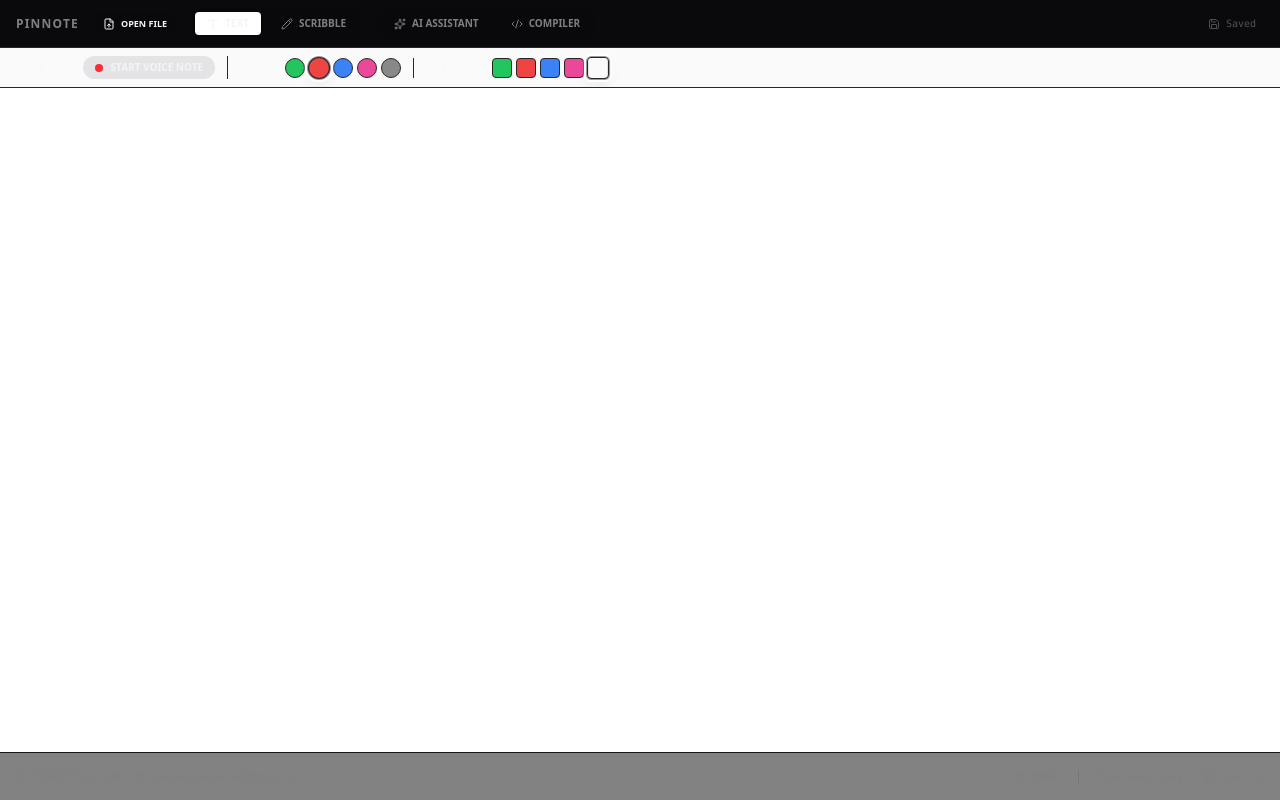
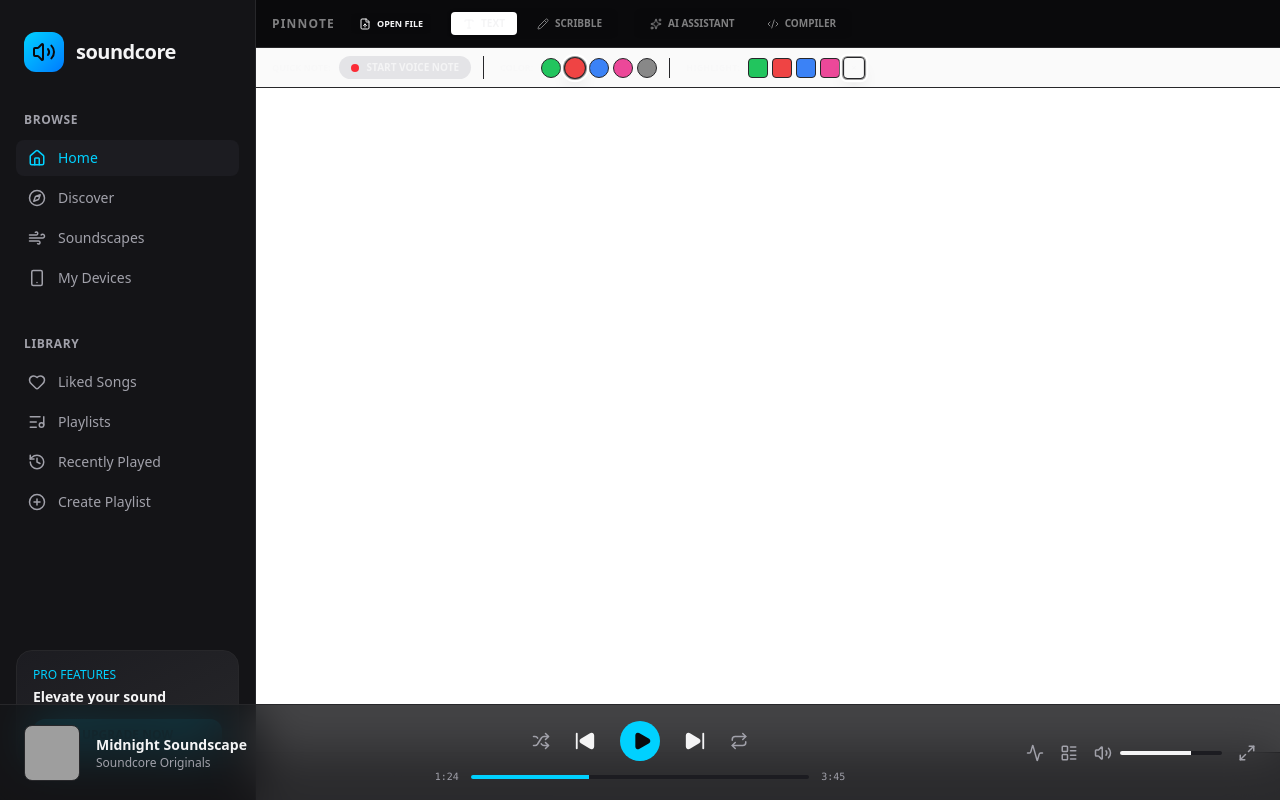
Before and after one commit to JJ2025-1/PINNOTE, a Next.js app: page / in a window 1280 px wide. Built offline with nearby package versions, Linux system fonts and the light colour scheme; grey boxes are pictures that could not be loaded.

Commit message:
feat: integrate PLAYBOI sidebar and player into RootLayout

```diff
--- a/app/layout.tsx
+++ b/app/layout.tsx
@@ -1,6 +1,8 @@
 import type { Metadata } from "next";
 import { Geist, Geist_Mono } from "next/font/google";
 import "./globals.css";
+import { Sidebar } from "@/components/Sidebar";
+import { Player } from "@/components/Player";
 
 const geistSans = Geist({
   variable: "--font-geist-sans",
@@ -13,8 +15,8 @@ const geistMono = Geist_Mono({
 });
 
 export const metadata: Metadata = {
-  title: "Create Next App",
-  description: "Generated by create next app",
+  title: "Pinnote AI | Soundcore Edition",
+  description: "Experience music and notes like never before.",
 };
 
 export default function RootLayout({
@@ -23,11 +25,20 @@ export default function RootLayout({
   children: React.ReactNode;
 }>) {
   return (
-    <html
-      lang="en"
-      className={`${geistSans.variable} ${geistMono.variable} h-full antialiased`}
-    >
-      <body className="min-h-full flex flex-col">{children}</body>
+    <html lang="en" className="dark h-full">
+      <body
+        className={`${geistSans.variable} ${geistMono.variable} antialiased bg-background text-foreground selection:bg-primary/30 h-full overflow-hidden`}
+      >
+        <div className="flex h-full overflow-hidden">
+          <Sidebar />
+          <main className="flex-1 flex flex-col min-w-0 relative h-full">
+            <div className="flex-1 overflow-y-auto pb-32 h-full">
+              {children}
+            </div>
+          </main>
+        </div>
+        <Player />
+      </body>
     </html>
   );
 }
```
